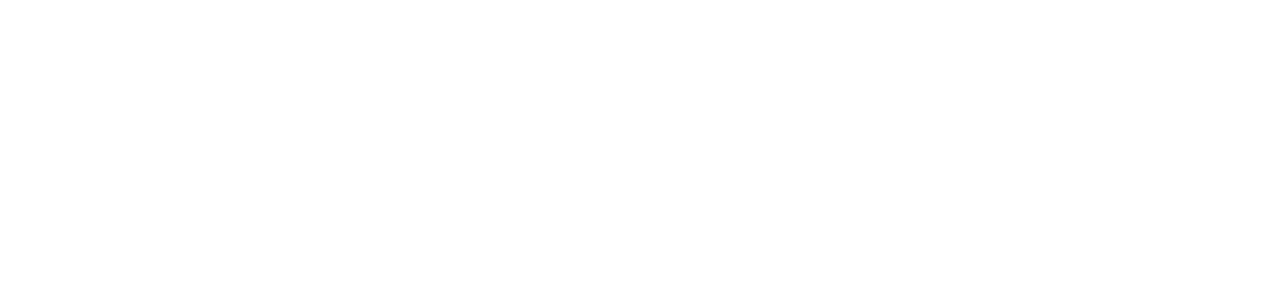
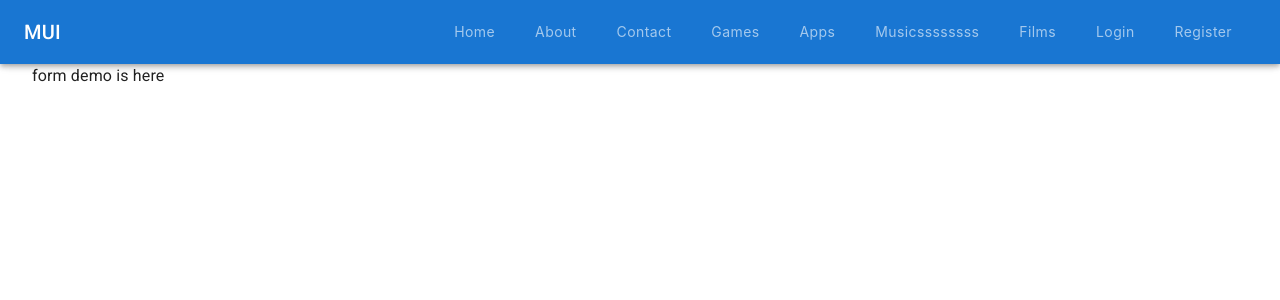
Before and after one commit to BijianWu/react-material-ui-playground, a React (Create React App) app: page /form-demo in a window 1280 px wide. Before the commit this address had no page. Shown: the top 300 px of the page. Built offline with nearby package versions, Linux system fonts and the light colour scheme.

Commit message:
create empty form demo

```diff
--- a/src/App.js
+++ b/src/App.js
@@ -12,6 +12,7 @@
 import CustomizationDemo from "./pages/CustomizationDemo.js";
 import ThemeProviderDemo from "./pages/ThemeProviderDemo.js";
 import TransitionsDemo from "./pages/TransitionsDemo.js";
+import FormDemo from "./pages/FormDemo.js";
 
 export default function App(){
 
@@ -26,6 +27,7 @@
                 <Route path="customization-demo" element={<CustomizationDemo />} />
                 <Route path="theme-provider-demo" element={<ThemeProviderDemo />} />
                 <Route path="transitions-demo" element={<TransitionsDemo />} />
+                <Route path="form-demo" element={<FormDemo />} />
             </Route>
         </Routes>
          {/* <SelectElement />
--- /dev/null
+++ b/src/pages/FormDemo.js
@@ -0,0 +1,16 @@
+import * as React from 'react';
+import { styled, createTheme, ThemeProvider } from '@mui/material/styles';
+import { deepPurple } from '@mui/material/colors';
+import Avatar from '@mui/material/Avatar';
+import { Typography } from '@mui/material';
+
+export default function FormDemo() {
+
+    return (
+        <>
+            <Typography>
+                form demo is here
+            </Typography>
+        </>
+    )
+}
```
